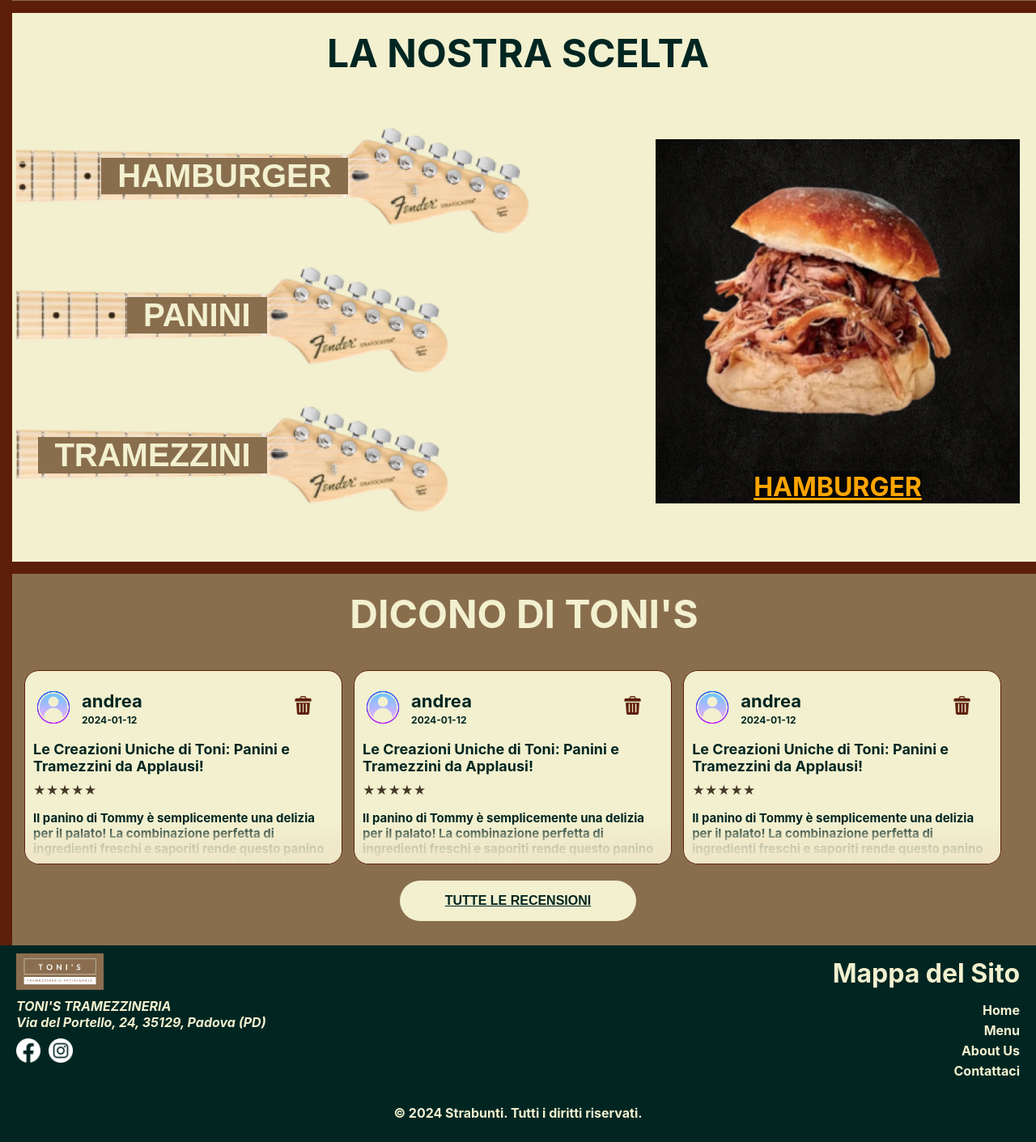
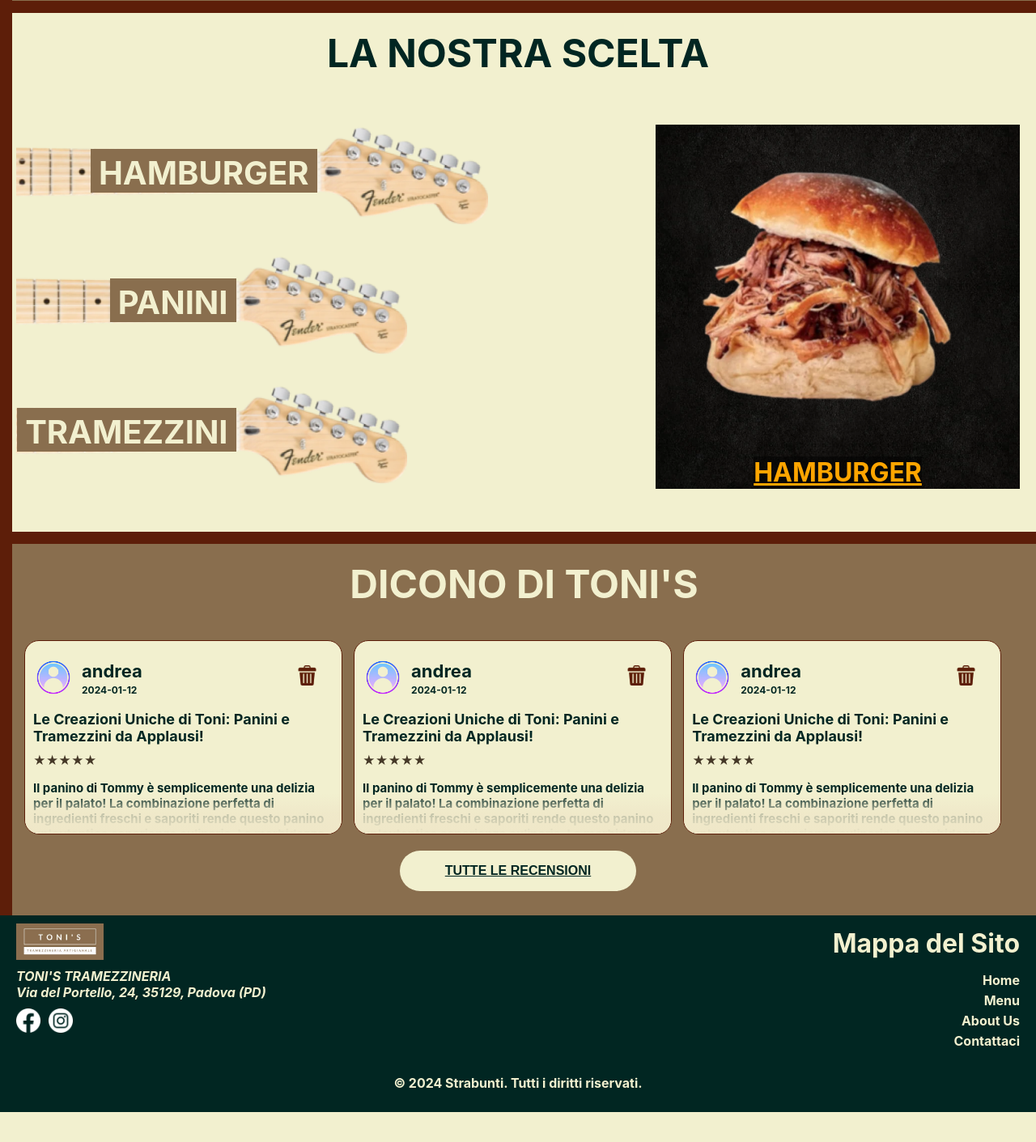
Before and after one commit to Strabunti/Toni, a PHP site: page /toni/home.php in a window 1280 px wide. Shown: the part 1063-2474 px from the top of the page at 81% size. After the commit the page ends 2437 px from the top, so only its background shows below. Run offline with PHP 8.4, Linux system fonts and the light colour scheme; the visitor is signed in with stand-in values (Sample User, id 1); data comes from the database, SQL or seed files in the repository; data that the repository does not hold is empty.

Commit message:
Home validated. All CSS validated.

```diff
--- a/home.php
+++ b/home.php
@@ -1,20 +1,18 @@
 <!DOCTYPE html>
-<html lang="it">
-<html xmlns="http://www.w3.org/1999/xhtml" xml:lang="it">
+<html lang="it" xmlns="http://www.w3.org/1999/xhtml" xml:lang="it">
 
 <head>
     <meta charset="UTF-8" />
     <meta name="viewport" content="width=device-width, initial-scale=1.0" />
     <meta name="keywords" content="tramezzini, panini, hamburger, fast-food, gourmet, cucina, Padova, Portello">
-    <meta description="TONI'S TRAMEZZINERIA! I migliori panini, hamburger e tramezzini di Padova! Vieni a provare la cucina di Tommy in zona Portello">
-    <meta name="description" content="TONI'S TRAMEZZINERIA! I migliori panini, hamburger e tramezzini di Padova">
+    <meta name="description" content="TONI'S TRAMEZZINERIA! I migliori panini, hamburger e tramezzini di Padova! Vieni a provare la cucina di Tommy in zona Portello">
     <link rel="stylesheet" type="text/css" href="styles/stylesHome.css" />
     <link rel="stylesheet" type="text/css" href="styles/stylesBody.css"/>
     <link rel="stylesheet" type="text/css" href="styles/stylesHeader.css"/>
     <link rel="stylesheet" type="text/css" href="styles/stylesFooter.css"/>
     <link rel="stylesheet" type="text/css" href="styles/popUp-styles.css"/>
-    <link id="style" rel="stylesheet" href="styles/dashboard-style.css">
-    <link id="style" rel="stylesheet" href="styles/card-style.css">
+    <link rel="stylesheet" type="text/css" href="styles/dashboard-style.css">
+    <link rel="stylesheet" type="text/css" href="styles/card-style.css">
     <script src="user/cards/popup/popup.js"></script>
     <title>Home - TONI'S TRAMEZZINERIA</title>
 </head>
@@ -64,7 +62,7 @@
                             </div>
 
                             <div>
-                                <button class="menu-item-button" aria-label="Vai al Menu" role="button"  onclick="openPopup(
+                                <button class="menu-item-button" aria-label="Vai al Menu"  onclick="openPopup(
                                     '<?php echo $bestSellerDish['name']; ?>',
                                     '<?php echo $bestSellerDish['description']; ?>',
                                     '<?php echo $bestSellerDish['ingredients']; ?>',
@@ -73,7 +71,7 @@
                                 )">
                                     <!-- Use $bestSellerDish properties for image source -->
                                     <img class="menu-item-image" src="<?php echo displayDishImage($bestSellerDish['id_dish']); ?>" alt="Bestseller Dish Image">
-                                    <p><?php echo $bestSellerDish['name']; ?></p>
+                                        <span><?php echo $bestSellerDish['name']; ?></span>
                                 </button>
                             </div>
                         </div>
@@ -93,7 +91,7 @@
                             </div>
 
                             <div>
-                                <button class="menu-item-button" aria-label="Vai al Menu" role="button"  onclick="openPopup(
+                                <button class="menu-item-button" aria-label="Vai al Menu" onclick="openPopup(
                                     '<?php echo $bestMonthDish['name']; ?>',
                                     '<?php echo $bestMonthDish['description']; ?>',
                                     '<?php echo $bestMonthDish['ingredients']; ?>',
@@ -102,7 +100,7 @@
                                 )">
                                     <!-- Use $bestSellerDish properties for image source -->
                                     <img class="menu-item-image" src="<?php echo displayDishImage($bestMonthDish['id_dish']); ?>" alt="Bestseller Dish Image">
-                                    <p><?php echo $bestMonthDish['name']; ?></p>
+                                    <span><?php echo $bestMonthDish['name']; ?></span>
                                 </button>
                             </div>
                         </div>
@@ -122,7 +120,7 @@
             <h3 class="align-left" id="doveSiamoSectionTitle">DOV'E' TONI'S?</h3>
             <div class="side-by-side">
                 <div class="map-container">
-                    <iframe class="map" title="Mappa dove trovarci" src="https://www.google.com/maps/embed?pb=!1m14!1m8!1m3!1d11204.230924611375!2d11.892494!3d45.4081754!3m2!1i1024!2i768!4f13.1!3m3!1m2!1s0x477edaf723594ce7%3A0x822810e7e09bc854!2sToni&#39;s%20Tramezzineria!5e0!3m2!1sit!2sit!4v1705222707812!5m2!1sit!2sit" allowfullscreen="" loading="lazy" referrerpolicy="no-referrer-when-downgrade" alt="Mappa Embedded di Google Maps"></iframe>
+                    <iframe class="map" title="Mappa dove trovarci" src="https://www.google.com/maps/embed?pb=!1m14!1m8!1m3!1d11204.230924611375!2d11.892494!3d45.4081754!3m2!1i1024!2i768!4f13.1!3m3!1m2!1s0x477edaf723594ce7%3A0x822810e7e09bc854!2sToni&#39;s%20Tramezzineria!5e0!3m2!1sit!2sit!4v1705222707812!5m2!1sit!2sit" allowfullscreen="" loading="lazy" referrerpolicy="no-referrer-when-downgrade" name="Mappa Embedded di Google Maps"></iframe>
                 </div>
                 <div class="location-info">
                     <p>Ti abbiamo già convinto? Ottimo! <br> Vieni a trovarci a Padova, in zona Portello!</p>
@@ -142,16 +140,16 @@
             <div class="side-by-side">
                 <div class="buttons-container">
                     <ul>
-                        <li><button class="category-button clicked" onclick="toggleClickedState(this), showImage(1)"><h4>HAMBURGER</h4></button></li>
-                        <li><button class="category-button" onclick="toggleClickedState(this), showImage(2)"><h4>PANINI</h4></button></li>
-                        <li><button class="category-button" onclick="toggleClickedState(this), showImage(3)"><h4>TRAMEZZINI</h4></button></li>
+                        <li><button class="category-button clicked" onclick="toggleClickedState(this), showImage(1)"><span>HAMBURGER</span></button></li>
+                        <li><button class="category-button" onclick="toggleClickedState(this), showImage(2)"><span>PANINI</span></button></li>
+                        <li><button class="category-button" onclick="toggleClickedState(this), showImage(3)"><span>TRAMEZZINI</span></button></li>
                     </ul>
                 </div>
 
                 <div class="mobile-buttons">
-                    <button class="mobile-category-button" onClick="showImage(1)"><h4>HAMBURGER</h4></button>
-                    <button class="mobile-category-button" onClick="showImage(2)"><h4>PANINI</h4></button>
-                    <button class="mobile-category-button" onClick="showImage(3)"><h4>TRAMEZZINI</h4></button>
+                    <button class="mobile-category-button" onClick="showImage(1)"><span>HAMBURGER</span></button>
+                    <button class="mobile-category-button" onClick="showImage(2)"><span>PANINI</span></button>
+                    <button class="mobile-category-button" onClick="showImage(3)"><span>TRAMEZZINI</span></button>
                 </div>
 
                 <div class="image-button" id="image1">
--- a/scripts/scriptHome.js
+++ b/scripts/scriptHome.js
@@ -12,28 +12,6 @@ function toggleClickedState(button) {
         button.style.pointerEvents = 'none';
     }
 }
-
-document.addEventListener('DOMContentLoaded', function() {
-    var rightImages = document.querySelectorAll('.right-image');
-    var buttons = document.querySelectorAll('.menu-item-button');
-
-    rightImages.forEach(function(rightImage, index) {
-        var button = buttons[index];
-        button.addEventListener('mouseover', function() {
-            rightImage.style.transition = 'right 0.5s ease-in-out';
-            rightImage.style.right = '0';
-        });
-
-        button.addEventListener('mouseout', function() {
-            rightImage.style.transition = 'right 0.5s ease-in-out';
-            rightImage.style.right = '60px';
-        });
-
-        rightImage.addEventListener('transitionend', function() {
-            rightImage.style.transition = '';
-        });
-    });
-});
 
 function showImage(imageNumber) {
     // Hide all images
--- a/styles/card-style.css
+++ b/styles/card-style.css
@@ -72,7 +72,7 @@
 .card-button{
     background-color: #F2F0CF;
     border: none;
-    padding: none;
+    padding: 0;
     margin-top: 20px;
     margin-right: 20px;
     height: 25px; /* Set the desired height */
--- a/styles/popUp-styles.css
+++ b/styles/popUp-styles.css
@@ -35,7 +35,6 @@
     position: absolute;
     left: -37%;;
     animation: rotate 5s linear infinite; /* Applica l'animazione di rotazione */
-    size-adjust: fixed;
 }
 
 .popup-image2 {
@@ -63,7 +62,6 @@
 
 h2 {
     text-transform: uppercase;
-    text-transform: bold;
     font-size: 40px;
 
 }
@@ -124,12 +122,13 @@ h2 {
     .popup-ingredients,
     .popup-price {
         margin-left: 0;
+        text-align: center;
     }
 
     .popup-close {
         top: 0;
         right: 0;
         font-size: 14px;
-        padding: 4px 8px; /
+        padding: 4px 8px;
     }
 }
--- a/styles/popup-style.css
+++ b/styles/popup-style.css
@@ -35,7 +35,7 @@
 .close-button {
     background-color: #F2F0CF;
     border: none;
-    padding: none;
+    padding: 0;
     margin-top: 5px;
     margin-right: 20px;
     height: 30px; /* Set the desired height */
--- a/styles/stylesBody.css
+++ b/styles/stylesBody.css
@@ -195,11 +195,13 @@ p {
     z-index: 2;
 }
 
-.menu-item-button p {
+.menu-item-button span {
     margin: 0;
     position: relative;
     right: 50px;
     font-size: 16px;
+    font-family: "Inter", sans-serif;
+    font-weight: bold;
     color: #E09200;
     background-color: black;
 }
--- a/styles/stylesFooter.css
+++ b/styles/stylesFooter.css
@@ -1,5 +1,4 @@
 footer {
-    display: column;
     background-color: #012622;
     color: #F2F0CF;
     padding: 10px 20px;
--- a/styles/stylesHome.css
+++ b/styles/stylesHome.css
@@ -192,16 +192,21 @@
     transform: translateX(20px);
 }
 
-#sceltaSection .category-button h4 {
+#sceltaSection .category-button span {
     display: inline-block;
     color: #F2F0CF;
     background-color: #896E4E;
     position: relative;
+    top:10px;
+    margin-top:0.8em;
     margin-bottom: 1.8em;
+    font-family: "Inter", sans-serif;
+    font-weight: bold;
     font-size: 3em;
-    padding-left: 20px;
-    padding-right: 20px;
-    right: 35%;
+    padding-top:5px;
+    padding-left: 10px;
+    padding-right: 10px;
+    right: 36%;
 }
 
 #sceltaSection .buttons-container {
@@ -305,7 +310,7 @@
         display: flex;
         background-color: #896E4E;
         color: #F9F9F0;
-        padding: 0.1em 1em;
+        padding: 1em 1.5em;
         margin: 5px;
         font-size: 14px;
         border: none;
```
Also changed, not shown: menu.php (+4 -4 lines), scripts/scriptMenuItem.js (added, +21 -0 lines), scripts/scriptMenu.js (line endings or trailing spaces).
